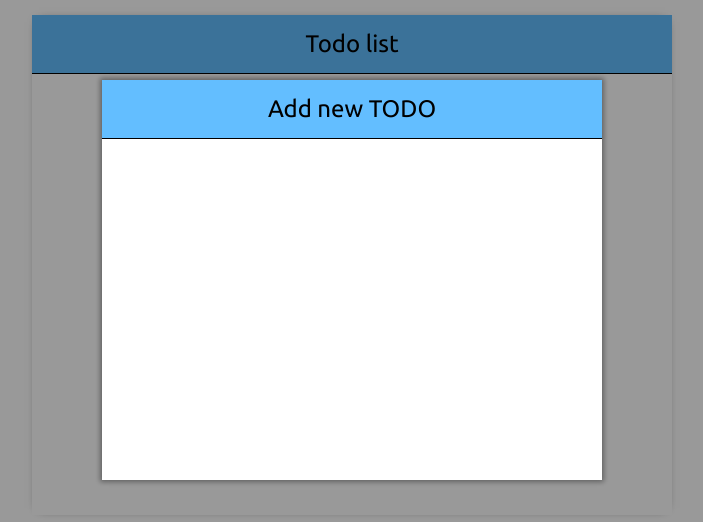
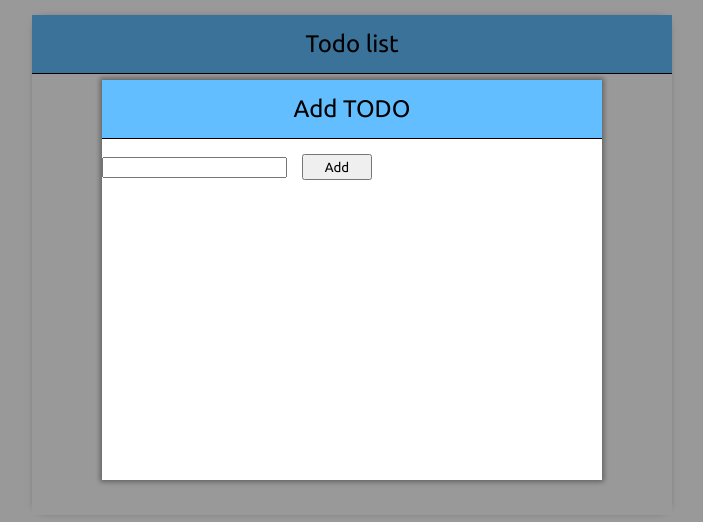
Before and after one commit to tibiSzabo/todo-list-react-redux, a React (Create React App) app: page / in a window 1280 px wide. Both pictures are taken after a click on the button "Add". Shown: the top 522 px of the page, without its empty margins (288-991 px from the left). Built offline with nearby package versions, Linux system fonts and the light colour scheme.

Commit message:
fixed component name uppercase, started implementing add TODO

```diff
--- a/public/index.html
+++ b/public/index.html
@@ -24,7 +24,8 @@
       work correctly both with client-side routing and a non-root public URL.
       Learn how to configure a non-root public URL by running `npm run build`.
     -->
-    <title>React App</title>
+    <script src="https://kit.fontawesome.com/5f632890e0.js" crossorigin="anonymous"></script>
+    <title>React TODO</title>
   </head>
   <body>
     <noscript>You need to enable JavaScript to run this app.</noscript>
--- a/src/App.js
+++ b/src/App.js
@@ -3,6 +3,7 @@ import DoneContainer from './containers/DoneContainer';
 import TodoContainer from './containers/TodoContainer';
 import Overlay from './components/UI/Overlay'
 import Modal from './components/UI/Modal'
+import AddTodoForm from './components/todo/AddTodoForm'
 import './App.sass';
 import React from 'react';
 
@@ -11,22 +12,32 @@ class App extends React.Component {
         modalOpen: false
     }
 
+    componentDidMount() {
+
+    }
+
     addTodoHander = () => this.setState({ modalOpen: true });
 
     closeModalHandler = () => this.setState({ modalOpen: false });
 
+    initStateFromLocalStorage = () => {
+        // const localStorageData = localStorage.getItem()
+    }
+
     render() {
-        const modal = this.state.modalOpen ? (
+        const addTodoModal = this.state.modalOpen ? (
             <React.Fragment>
                 <Overlay clickHandler={this.closeModalHandler}></Overlay>
-                <Modal></Modal>
+                <Modal title="Add TODO">
+                    <AddTodoForm></AddTodoForm>
+                </Modal>
             </React.Fragment>
         ) : null;
 
         return (
             <div className='main'>
                 <Title title="Todo list" />
-                {modal}
+                {addTodoModal}
                 <TodoContainer></TodoContainer>
                 <button onClick={this.addTodoHander}>Add</button>
                 <DoneContainer></DoneContainer>
--- a/src/App.sass
+++ b/src/App.sass
@@ -16,6 +16,7 @@
     font-size: 1.5rem
     border-bottom: 1px solid black
     background-color: #0095ff9c
+    user-select: none
 
 button
     margin: 15px
--- a/src/components/UI/Modal.js
+++ b/src/components/UI/Modal.js
@@ -1,9 +1,10 @@
 import Title from './Title';
 
-const modal = (props) => (
+const Modal = (props) => (
     <div className='modal'>
-        <Title title="Add new TODO"></Title>
+        <Title title={props.title}></Title>
+        {props.children}
     </div>
 );
 
-export default modal;
+export default Modal;
--- a/src/components/UI/Overlay.js
+++ b/src/components/UI/Overlay.js
@@ -1,5 +1,5 @@
-const overlay = (props) => (
+const Overlay = (props) => (
     <div className='overlay' onClick={props.clickHandler}></div>
 );
 
-export default overlay;
+export default Overlay;
--- a/src/components/UI/Title.js
+++ b/src/components/UI/Title.js
@@ -1,5 +1,5 @@
-const title = (props) => (
+const Title = (props) => (
     <div className='title'>{props.title}</div>
 );
 
-export default title;
+export default Title;
--- /dev/null
+++ b/src/components/todo/AddTodoForm.js
@@ -0,0 +1,19 @@
+import React, { useRef } from "react";
+
+const AddTodoForm = (props) => {
+
+    const textInputRef = useRef(null);
+
+    const handleFormSubmit = () => {
+        console.log(textInputRef.current.value)
+    }
+
+    return (
+        <div className="form">
+            <input type="text" ref={textInputRef} />
+            <button onClick={handleFormSubmit}>Add</button>
+        </div>
+    )
+}
+
+export default AddTodoForm;
--- a/src/containers/DoneContainer.js
+++ b/src/containers/DoneContainer.js
@@ -1,7 +1,7 @@
 import React from 'react';
 
-const doneContainer = (props) => (
+const DoneContainer = (props) => (
     <div></div>
 );
 
-export default doneContainer;
+export default DoneContainer;
--- a/src/containers/TodoContainer.js
+++ b/src/containers/TodoContainer.js
@@ -1,7 +1,7 @@
 import React from 'react';
 
-const todoContainer = (props) => (
+const TodoContainer = (props) => (
     <div></div>
 );
 
-export default todoContainer;
+export default TodoContainer;
```
